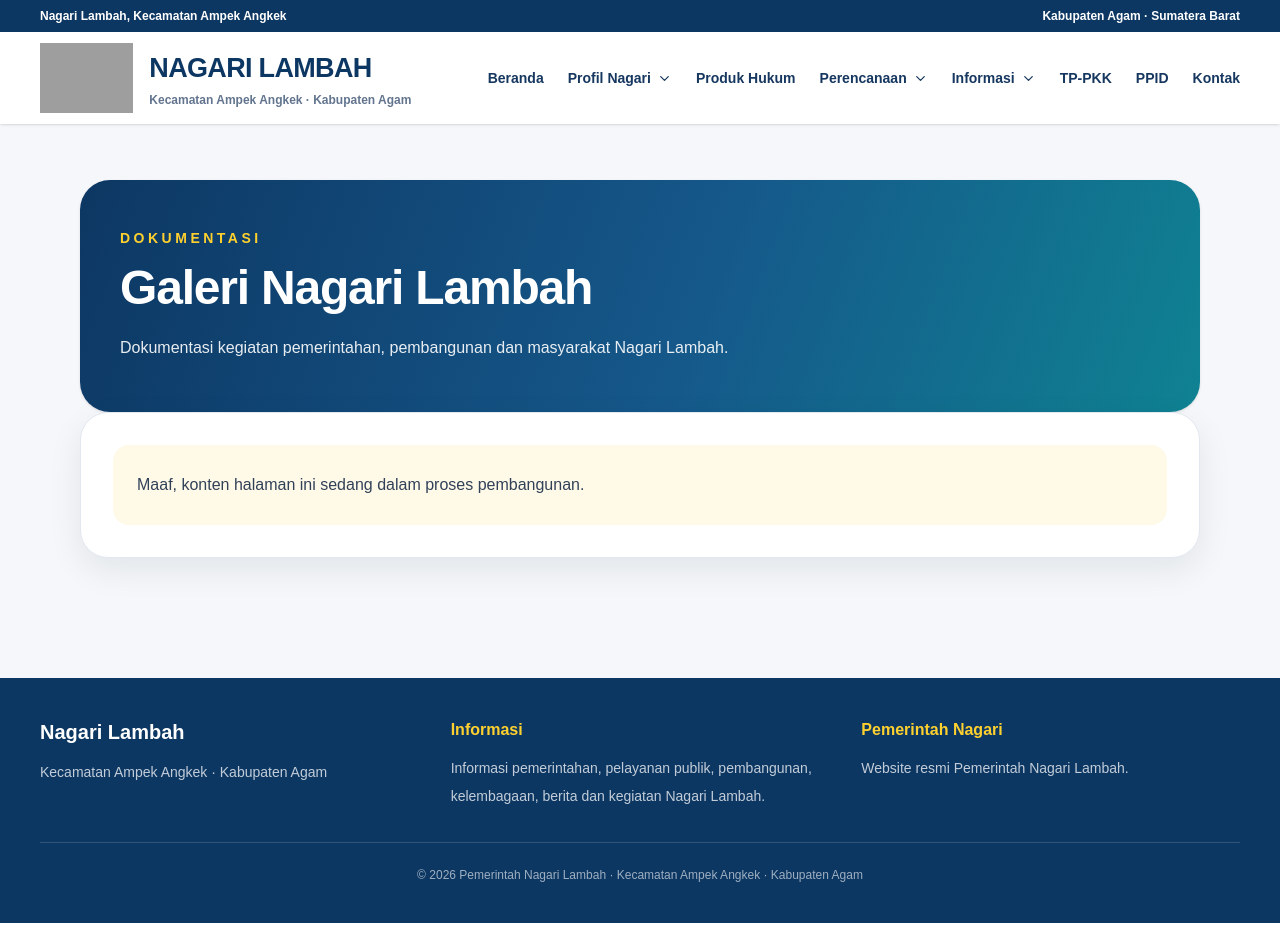
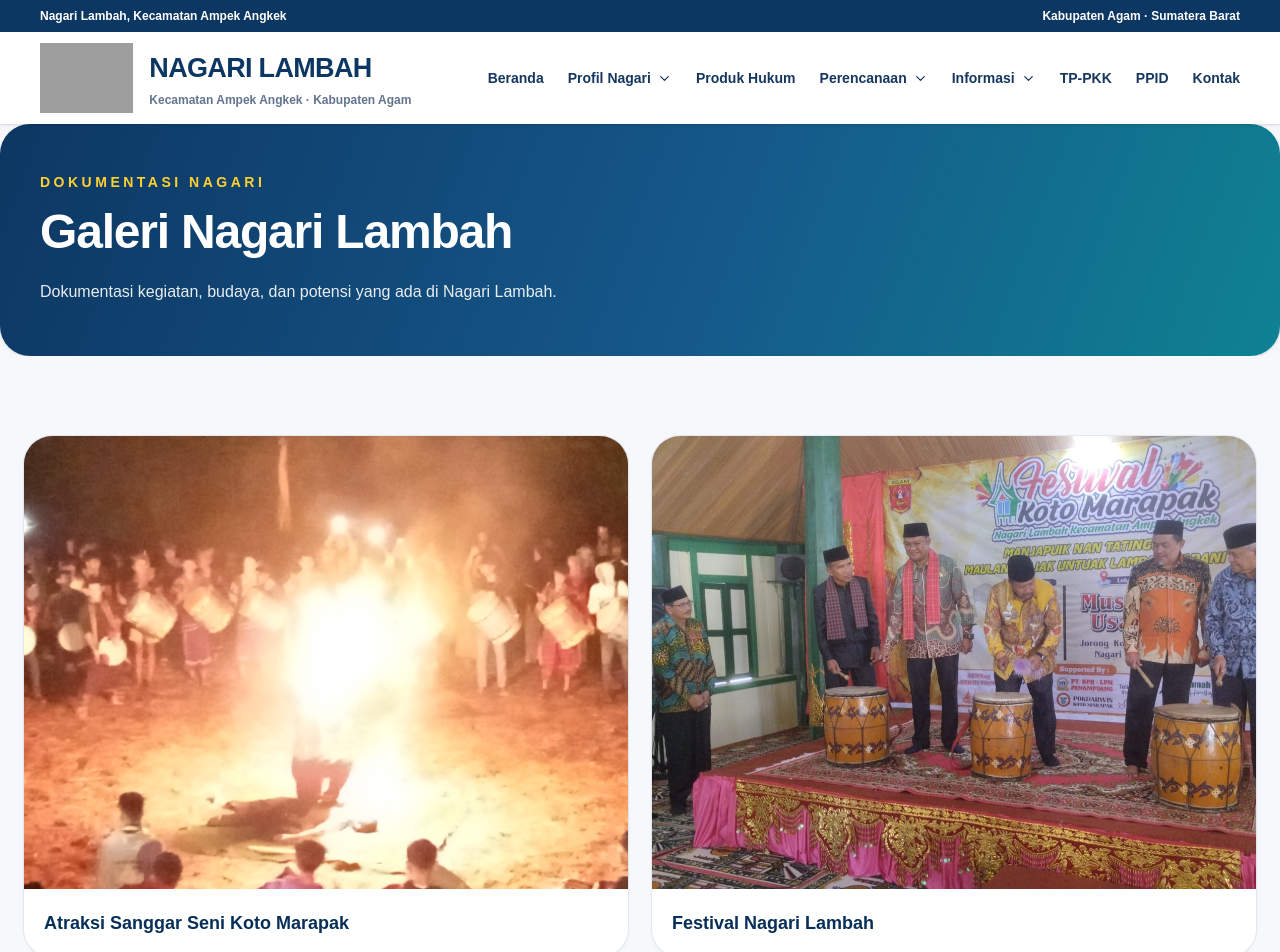
Before and after one commit to nagari-lambah/nagari-lambah, a Next.js app: page /galeri in a window 1280 px wide. Shown: the top 952 px of the page. Before the commit the page ends 923 px from the top, so only its background shows below. Built offline with nearby package versions, Linux system fonts and the light colour scheme; grey boxes are pictures that could not be loaded.

Commit message:
Perbarui galeri Nagari Lambah

```diff
--- a/app/galeri/page.tsx
+++ b/app/galeri/page.tsx
@@ -1,20 +1,50 @@
+import Image from "next/image";
 import SiteShell from "../../components/SiteShell";
 import PageHeader from "../../components/PageHeader";
-import SectionCard from "../../components/SectionCard";
+import { galeriItems } from "../../components/galeriData";
 
-export default function Page() {
+export const metadata = {
+  title: "Galeri Nagari Lambah",
+  description: "Dokumentasi kegiatan, budaya, dan potensi Nagari Lambah.",
+};
+
+export default function GaleriPage() {
   return (
     <SiteShell>
-      <section className="mx-auto max-w-[1200px] px-4 py-14 sm:px-6 lg:px-10">
-        <PageHeader eyebrow="Dokumentasi" title="Galeri Nagari Lambah" description="Dokumentasi kegiatan pemerintahan, pembangunan dan masyarakat Nagari Lambah." />
-        <SectionCard>
-          <div className="rounded-2xl bg-[#fff9e8] p-6">
-            <p className="leading-8 text-slate-700">
-              Maaf, konten halaman ini sedang dalam proses pembangunan.
-            </p>
+      <PageHeader
+        eyebrow="Dokumentasi Nagari"
+        title="Galeri Nagari Lambah"
+        description="Dokumentasi kegiatan, budaya, dan potensi yang ada di Nagari Lambah."
+      />
+
+      <main className="bg-[#f6f8fb] px-4 py-14 sm:px-6 lg:py-20">
+        <div className="mx-auto max-w-7xl">
+          <div className="grid gap-6 sm:grid-cols-2">
+            {galeriItems.map((item) => (
+              <figure
+                key={item.src}
+                className="overflow-hidden rounded-[28px] bg-white shadow-sm ring-1 ring-slate-200"
+              >
+                <div className="relative aspect-[4/3] overflow-hidden bg-slate-100">
+                  <Image
+                    src={item.src}
+                    alt={item.alt}
+                    fill
+                    sizes="(max-width: 768px) 100vw, 50vw"
+                    className="object-cover transition duration-500 hover:scale-105"
+                  />
+                </div>
+
+                <figcaption className="p-5">
+                  <h2 className="text-lg font-black text-[#082f57]">
+                    {item.title}
+                  </h2>
+                </figcaption>
+              </figure>
+            ))}
           </div>
-        </SectionCard>
-      </section>
+        </div>
+      </main>
     </SiteShell>
   );
 }
```
